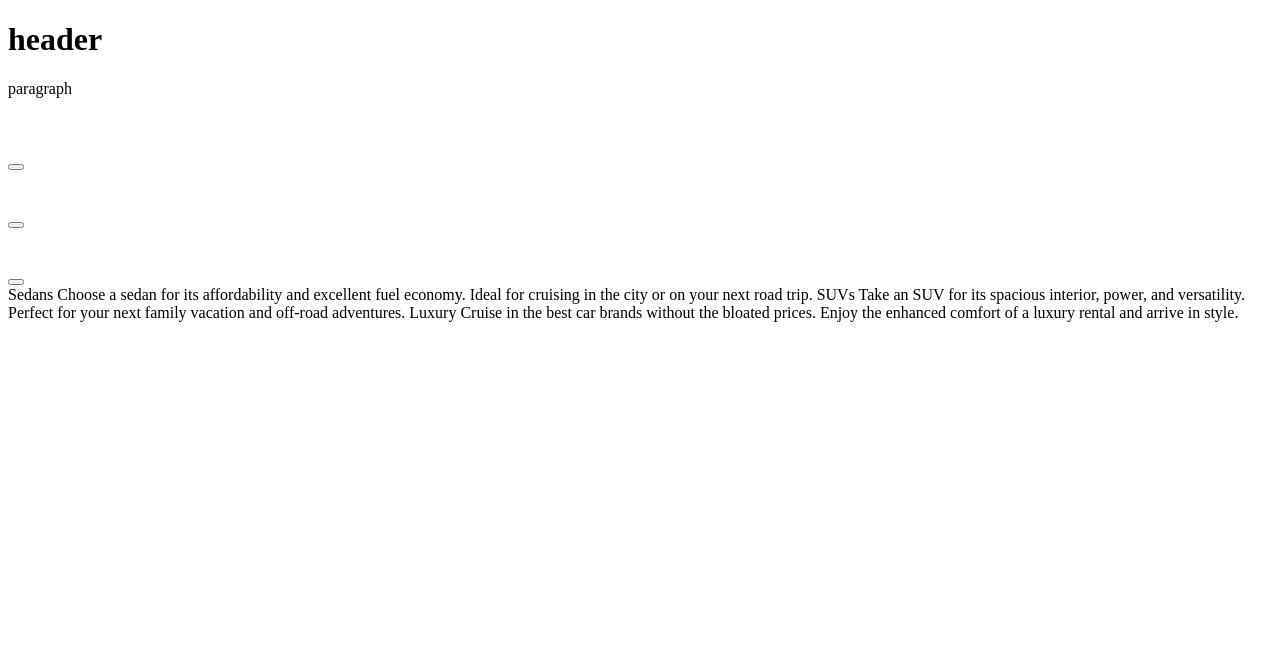
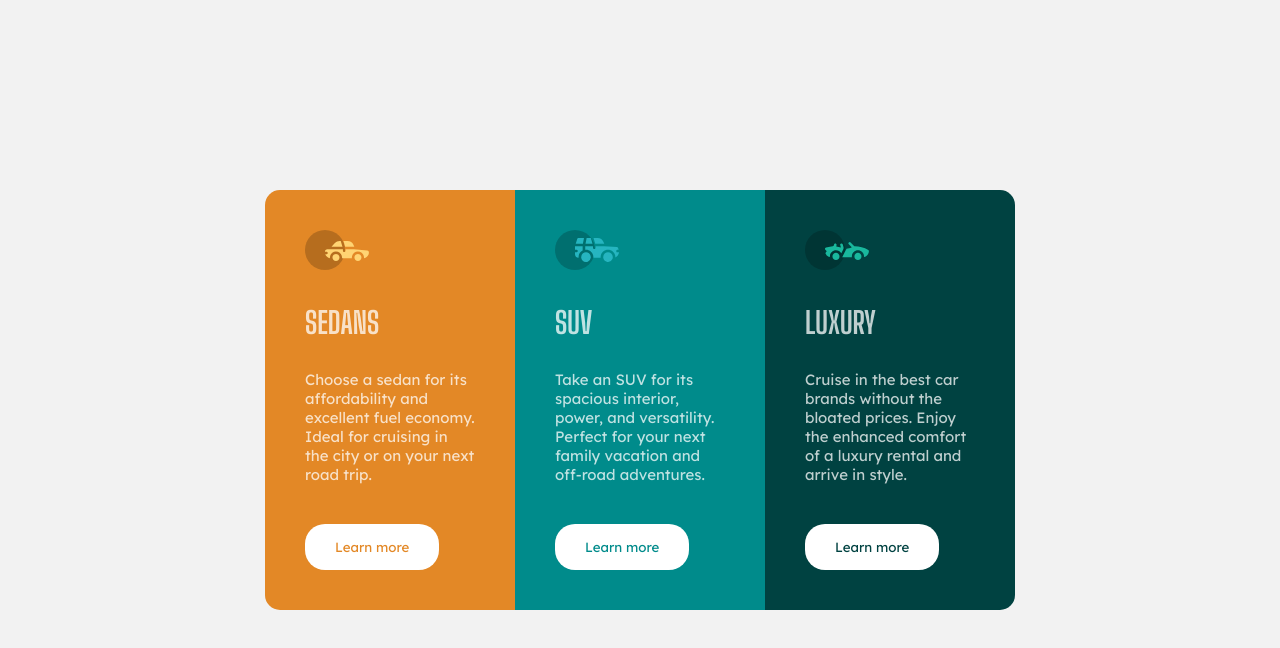
Before and after one commit to reechaa/web-dev-practice, a plain HTML site: page index.html in a window 1280 px wide. Drawn offline with Linux system fonts and the light colour scheme.

Commit message:
service page compleyted

```diff
--- a/index.html
+++ b/index.html
@@ -5,46 +5,40 @@
   <meta name="viewport" content="width=device-width, initial-scale=1.0"> <!-- displays site properly based on user's device -->
 
   <link rel="icon" type="image/png" sizes="32x32" href="./images/favicon-32x32.png">
-
+  <link rel="preconnect" href="https://fonts.googleapis.com">
+<link rel="preconnect" href="https://fonts.gstatic.com" crossorigin>
+<link href="https://fonts.googleapis.com/css2?family=Big+Shoulders+Display:wght@700&family=Lexend+Deca&display=swap" rel="stylesheet">
+  <link rel="stylesheet" href="style.css">
   <title>Service Layout</title>
 </head>
 <body>
-  <h1>header </h1>
-  <p>paragraph</p>
   <div class="service-container">
   <div class="service service-sedans">
-<img src="" alt="">
-<h1 class="service-title"></h1>
-<p class="service-content"></p>
-<button class="service-button"></button>
+<img src="./images/icon-sedans.svg" alt="">
+<h1 class="service-title">Sedans</h1>
+<p class="service-content">Choose a sedan for its affordability and excellent fuel economy. Ideal for cruising in the city
+  or on your next road trip.
+</p>
+<button class="service-button">Learn more</button>
 
 </div>
 <div class="service service-suv">
-<img src="" alt="">
-<h1 class="service-title"></h1>
-<p class="service-content"></p>
-<button class="service-button"></button>
+<img src="./images/icon-suvs.svg" alt="">
+<h1 class="service-title">suv</h1>
+<p class="service-content">Take an SUV for its spacious interior, power, and versatility. Perfect for your next family vacation
+  and off-road adventures.</p>
+<button class="service-button">Learn more</button>
 
 </div>
 <div class="service service-luxury">
-<img src="" alt="">
-<h1 class="service-title"></h1>
-<p class="service-content"></p>
-<button class="service-button"></button>
+<img src="./images/icon-luxury.svg" alt="">
+<h1 class="service-title">luxury</h1>
+<p class="service-content">Cruise in the best car brands without the bloated prices. Enjoy the enhanced comfort of a luxury
+  rental and arrive in style.</p>
+<button class="service-button">Learn more</button>
 
 </div>
 
-  Sedans
-  Choose a sedan for its affordability and excellent fuel economy. Ideal for cruising in the city
-  or on your next road trip.
-
-  SUVs
-  Take an SUV for its spacious interior, power, and versatility. Perfect for your next family vacation
-  and off-road adventures.
-
-  Luxury
-  Cruise in the best car brands without the bloated prices. Enjoy the enhanced comfort of a luxury
-  rental and arrive in style.
 
 </body>
 </html>
--- /dev/null
+++ b/style.css
@@ -0,0 +1,70 @@
+*{
+    padding: 0;
+    margin: 0;
+    box-sizing: border-box;
+}
+body{
+    background-color:hsl(0, 0%, 95%);
+    height: 100vh;
+    font-size: 15px;
+    display: flex;
+    justify-content: center;
+    align-items: center;
+    font-family: 'Lexend Deca', sans-serif;
+}
+.service-container{
+    display: flex;
+    justify-content: center;
+    border-radius: 15px;
+    border-radius: 15px;
+    overflow: hidden;
+
+}
+.service{
+    width: 250px;
+    color:hsla(0, 0%, 100%, 0.75);
+    padding: 40px;
+
+}
+
+.service-sedans{
+
+
+
+    background-color:hsl(31, 77%, 52%);
+}
+.service-suv{
+
+
+    background-color: darkcyan;
+}
+.service-luxury{
+
+
+    background-color:hsl(179, 100%, 13%) ;
+}
+.service-sedans .service-button{
+    color:hsl(31, 77%, 52%) ;
+
+}
+.service-suv .service-button{
+    color: darkcyan;
+}
+.service-luxury .service-button{
+    color:hsl(179, 100%, 13%);
+}
+.service-title{
+    text-transform: uppercase;
+    margin-top: 30px; ;
+    margin-bottom: 30px;
+    font-family: 'Big Shoulders Display', cursive;
+
+}
+.service-button{
+    background-color: white;
+    padding: 15px 30px;
+    margin-top: 40px;
+    border: none;
+    border-radius: 20px;
+    font-family: 'Lexend Deca', sans-serif;
+}
```
